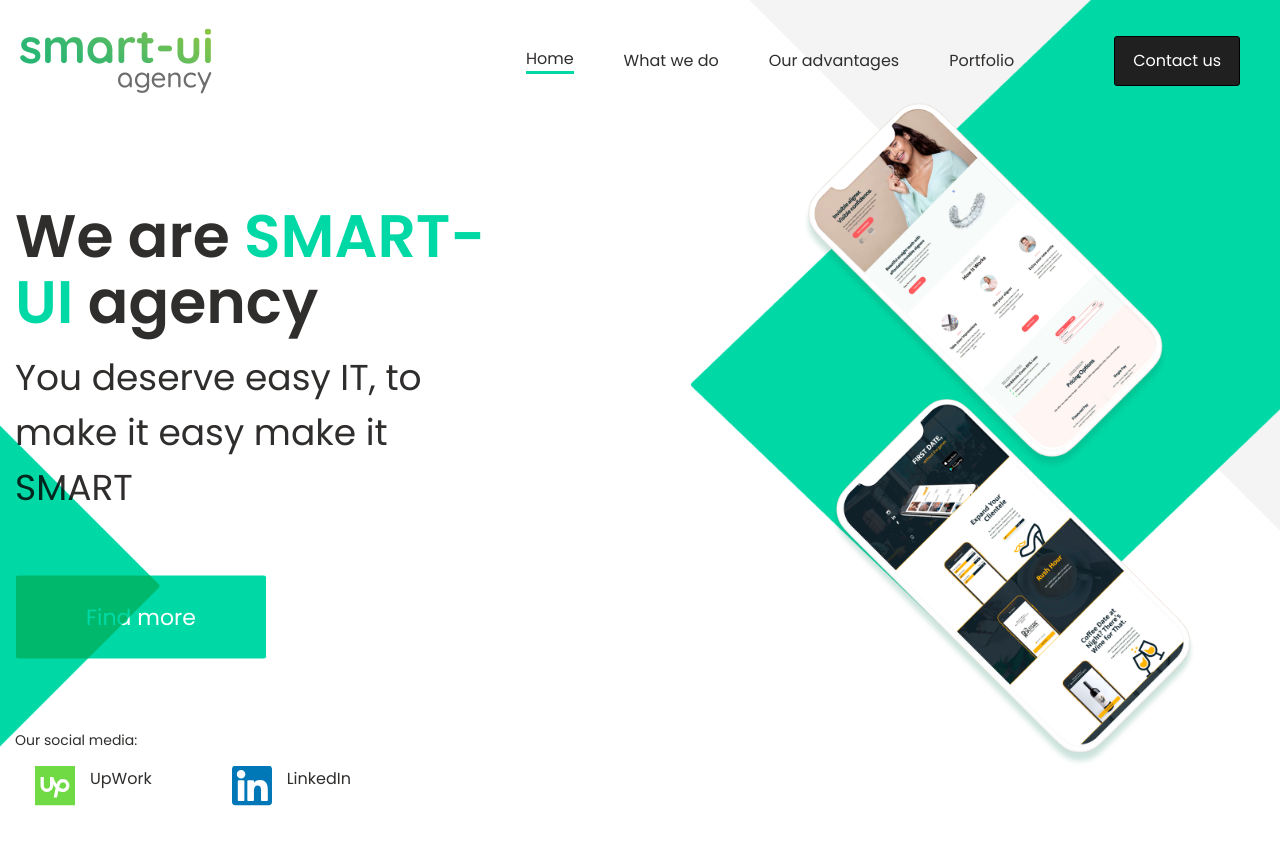
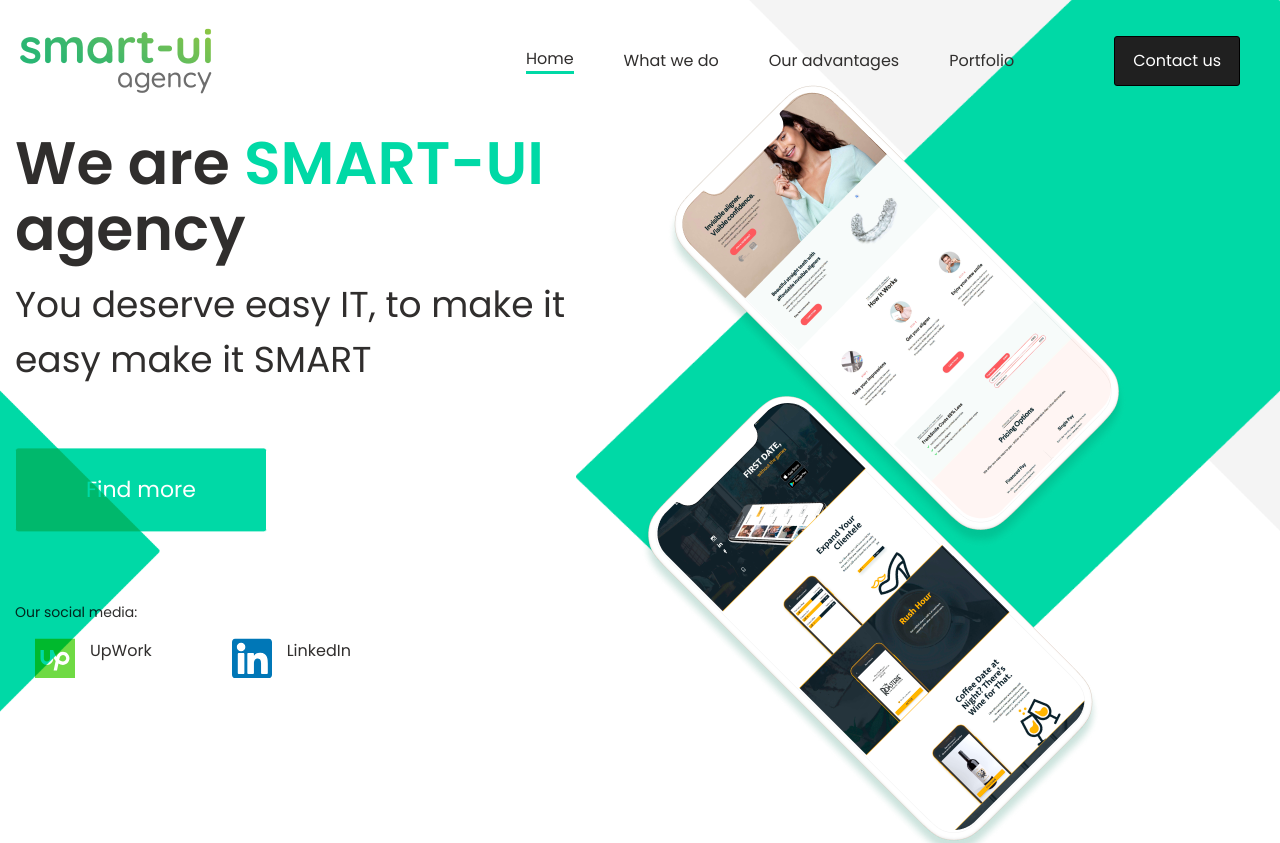
Before and after one commit to Shangria/Smart-ui, a React (Create React App) app in the folder smart-ui-pj/: page /home in a window 1280 px wide. Shown: the top 843 px of the page. Built offline with nearby package versions, Linux system fonts and the light colour scheme.

Commit message:
fis scroll

```diff
--- a/smart-ui-pj/src/Components/HeroSection/HeroData.js
+++ b/smart-ui-pj/src/Components/HeroSection/HeroData.js
@@ -10,8 +10,8 @@ export const heroData = {
     bg1: Bg1,
     bg2: Bg2,
     bg3: Bg3,
-    phone1: Phone1,
-    phone2: Phone2,
+    phone1: Phone2,
+    phone2: Phone1,
     upWork: UpWork,
     linkedIn: LinkedIn,
 };
--- a/smart-ui-pj/src/Components/HeroSection/HeroElements.js
+++ b/smart-ui-pj/src/Components/HeroSection/HeroElements.js
@@ -5,16 +5,15 @@ import {heroData} from './HeroData';
 export const HeroContainer = styled.section`
   background-image: url(${heroData.bg2}), url(${heroData.bg1}), url(${heroData.bg3});
   background-repeat: no-repeat;
-  background-position: 120% 0,100% 0,0 100%;
-  background-size: 55%,50%,160px;
+  background-position: 100% 92px, 100% 0, 0 80%;
+  background-size: 55%, 50%, 160px;
   display: flex;
   justify-content: center;
   align-items: start;
   margin-top: -120px;
-  padding-bottom: 20%;
 
   @media (max-width: ${variables.desktopMin}) {
-    background-size: 80%, 50%,0%;
+    background-size: 80%, 50%, 0%;
   }
 `;
 
@@ -24,6 +23,7 @@ export const HeroContent = styled.div`
   max-width: 1310px;
   width: 100%;
   padding: 65px 15px 0;
+  padding-bottom: 30%;
   @media (max-width: ${variables.desktopMin}) {
     flex-direction: column;
   }
@@ -31,19 +31,16 @@ export const HeroContent = styled.div`
 
 
 export const HeroTitleContainer = styled.div`
-  transform: translate(0, 50%);
+  transform: translate(0, 30%);
   display: flex;
   flex-direction: column;
   flex-basis: 50%;
   mix-blend-mode: multiply;
-  position: relative;
-  top: -65px;
-
 
   @media (max-width: ${variables.desktopMin}) {
     transform: none;
     top: 80px;
-    padding: 70px 15px 10px;
+    padding: 15px;
   };
 `;
 
@@ -114,7 +111,7 @@ export const HeroSocialIcons = styled.div`
   padding-left: 20px;
 
   @media (max-width: ${variables.mobileMin}) {
-   flex-direction: column;
+    flex-direction: column;
   };
 `;
 
@@ -125,31 +122,28 @@ export const HeroSocialName = styled.p`
 
 
 export const HeroImagesContainer = styled.div`
-  display: flex;
-  padding-top: 190px;
 
   @media (max-width: ${variables.desktopMin}) {
-    padding-top: 90px;
-    padding-left: 50px;
-    flex-flow: row-reverse;
+    display: flex;
   };
 
 `;
 export const HeroImgWrapUp = styled.div`
-  position: relative;
-  bottom: -243px;
-  right: -310px;
+  position: absolute;
+  top: 70px;
+  right: 145px;
+
 
   @media (max-width: ${variables.desktopMin}) {
-    position: relative;
+    position: absolute;
     bottom: -10px;
     left: -100px;
   };
 `;
 export const HeroImgWrapDown = styled.div`
-  position: relative;
-  top: -65px;
-  right: 90px;
+  position: absolute;
+  top: 396px;
+  right: 180px;
 
   @media (max-width: ${variables.desktopMin}) {
     position: static;
```
